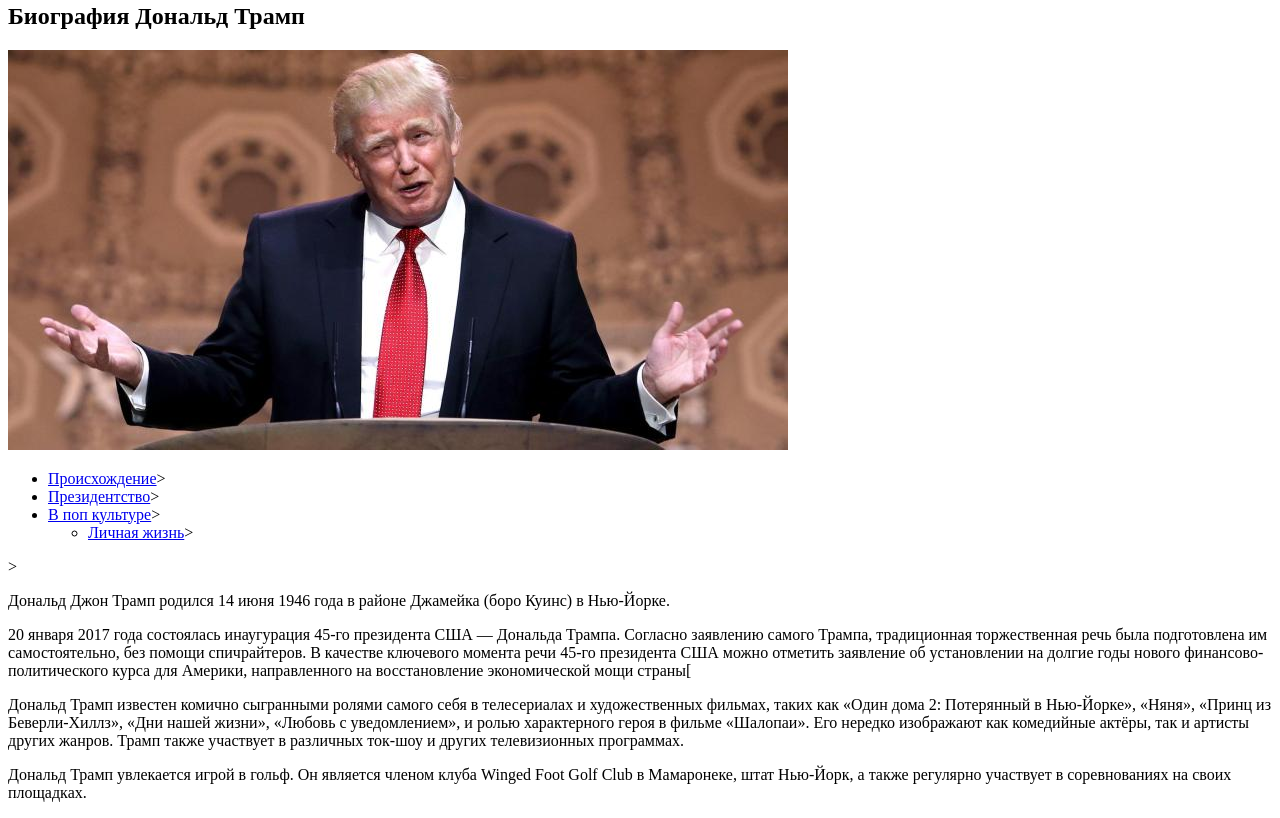
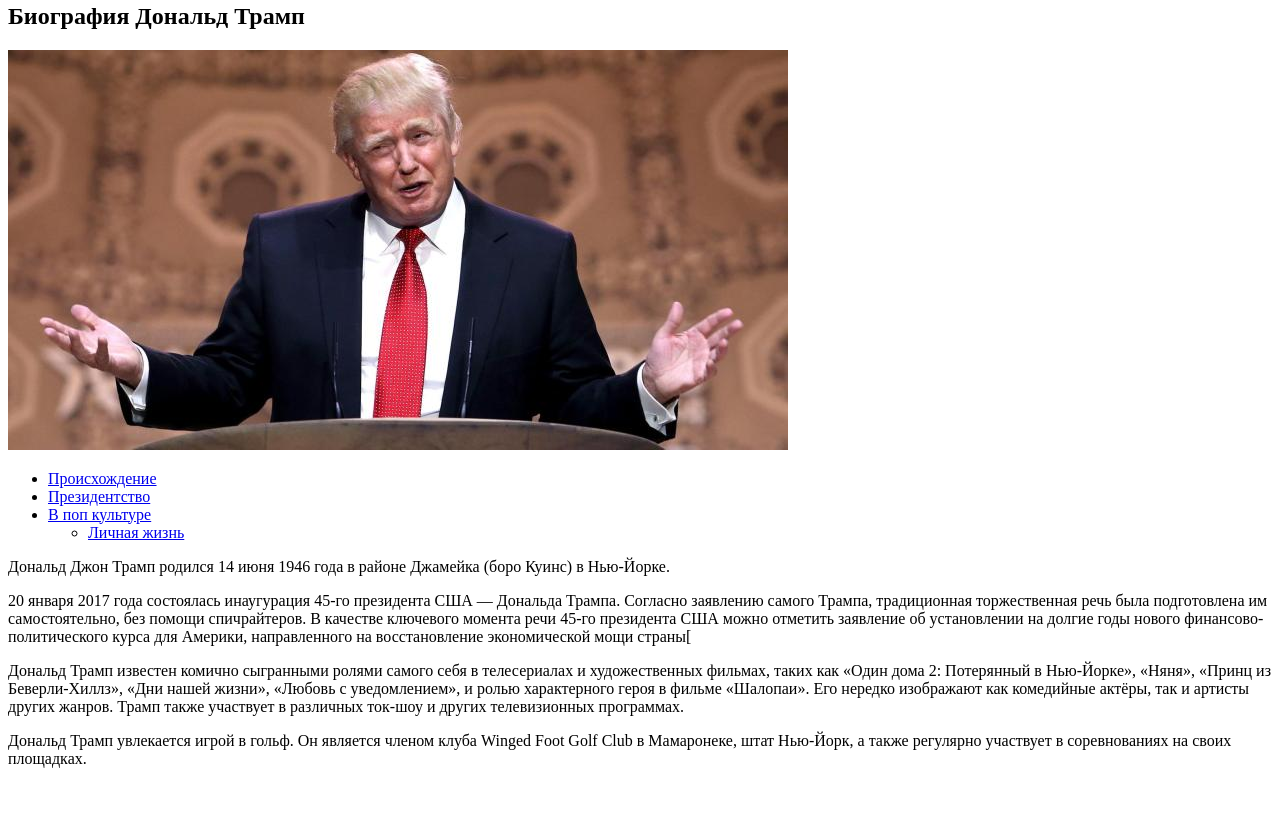
Before and after one commit to arsenshcherbak/CV-, a plain HTML site: page index.html in a window 1280 px wide. Shown: the part 793-1611 px from the top of the page. After the commit the page ends 1577 px from the top, so only its background shows below. Drawn offline with Linux system fonts and the light colour scheme.

Commit message:
Fixed tags

```diff
--- a/index.html
+++ b/index.html
@@ -63,17 +63,16 @@
         <img src="trump.jpg" alt="Дональд Трамп" />
         <nav>
           <ul>
-            <li><a href="#trump1">Происхождение</a>></li>
-            <li><a href="#trump2">Президентство</a>></li>
+            <li><a href="#trump1">Происхождение</a></li>
+            <li><a href="#trump2">Президентство</a></li>
             <li>
-              <a href="#trump3">В поп культуре</a>>
+              <a href="#trump3">В поп культуре</a>
               <ul>
-                <li><a href="#trump4">Личная жизнь</a>></li>
+                <li><a href="#trump4">Личная жизнь</a></li>
               </ul>
             </li>
           </ul>
         </nav>
-        >
         <p id="trump1">
           Дональд Джон Трамп родился 14 июня 1946 года в районе Джамейка (боро
           Куинс) в Нью-Йорке.
```
